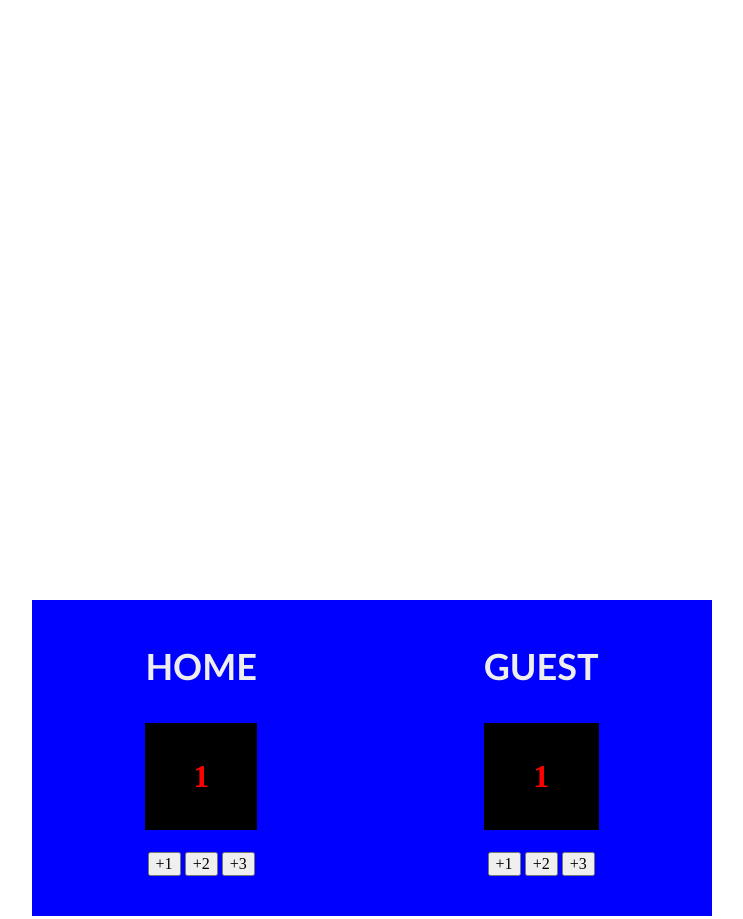
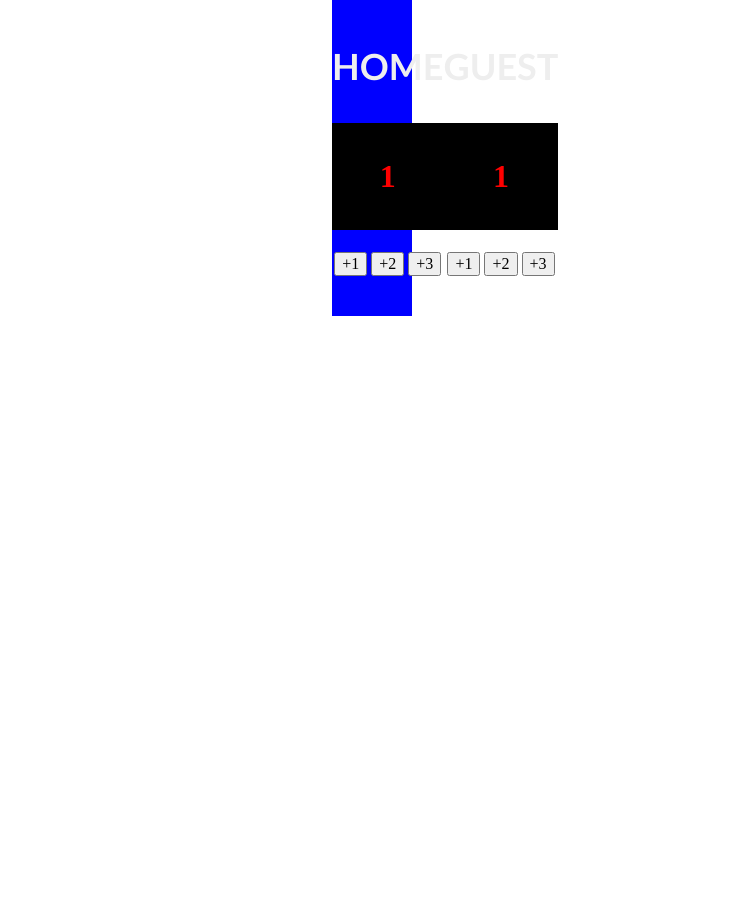
Before and after one commit to JohneyLo007/ScoreBoard, a website built with Vite: page index.html in a window 1280 px wide. Shown: the top 919 px of the page, without its empty margins (268-1011 px from the left). After the commit the page ends 800 px from the top, so only its background shows below. Built offline with nearby package versions, Linux system fonts and the light colour scheme.

Commit message:
Update index.css

```diff
--- a/index.css
+++ b/index.css
@@ -8,7 +8,8 @@ body {
     background-color: blue;
     padding: 10px 0px 40px;
     text-align:center;
-    margin: 600px 300px;
+    margin: 0px 600px;
+
 
 }
 
```
